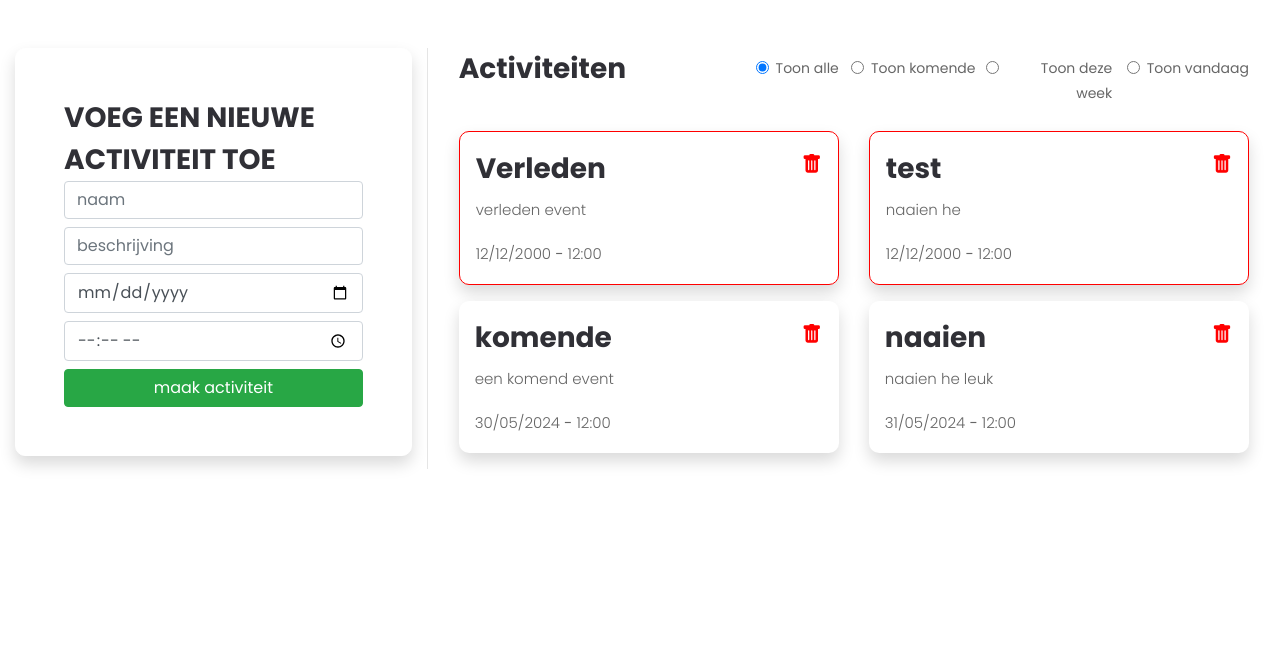
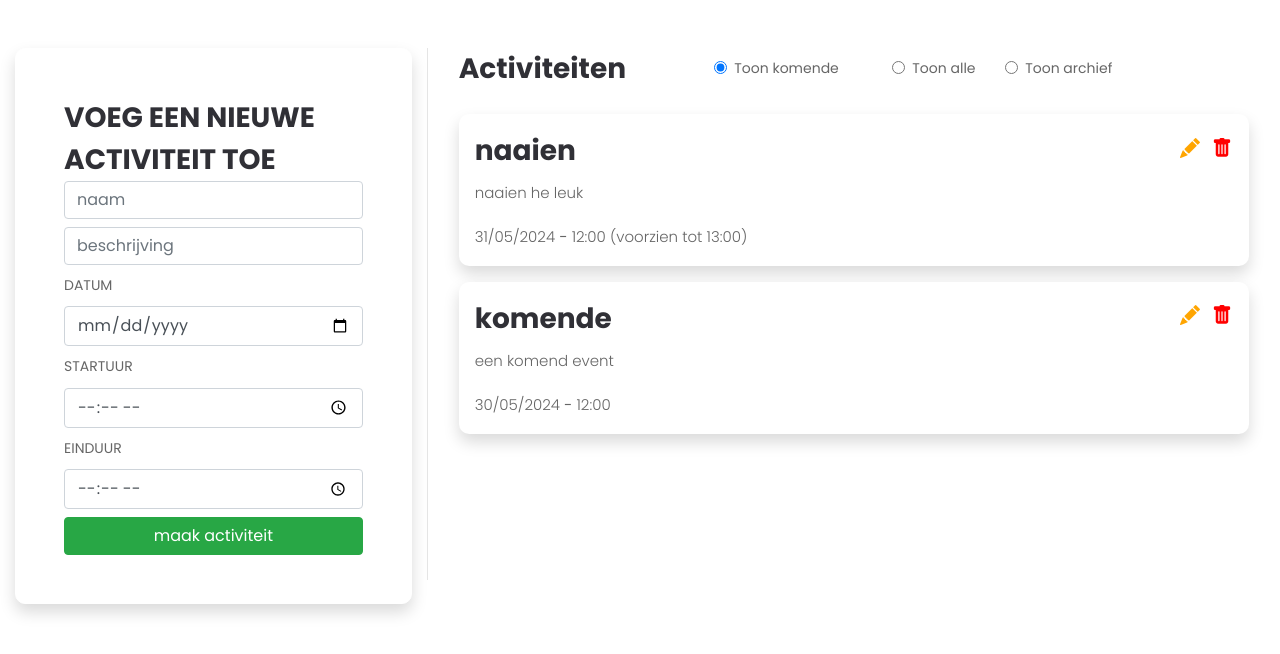
Before and after one commit to tm-robbedecroo/seniorencentrum-OLV, a PHP site: page /view/admin/activiteiten.php in a window 1280 px wide. Shown: the part 120-774 px from the top of the page. Run offline with PHP 8.4, Linux system fonts and the light colour scheme; a user stored in the database is signed in; data comes from the database, SQL or seed files in the repository; both versions use the stored data as it was after the commit; some libraries are stand-ins or nearby versions.

Commit message:
nieuwe databankstructuur, endtime toegevoegd, edit functionaliteitandere sortering

```diff
--- a/view/admin/actions/delete-activity.php
+++ b/view/admin/actions/delete-activity.php
@@ -1,10 +1,12 @@
 <?php
 
 include "connect.php";
+
+session_start();
+
+$_SESSION["filter"] = $_GET["filter"];
 
 $qry = "DELETE FROM tbl_activities WHERE id = '".$_GET['id']."';";
 $result = $conn->query($qry);
 header("Location: ../activiteiten.php");
 die();
-
-?>
--- a/view/admin/activiteiten.php
+++ b/view/admin/activiteiten.php
@@ -3,6 +3,10 @@
 <?php
 session_start();
 if(!isset($_SESSION["username"])) header("Location: index.php");
+
+$filter = "upcoming";
+if(isset($_SESSION["filter"])) $filter = $_SESSION["filter"];
+if(isset($_POST["filter"])) $filter = $_POST["filter"];
 ?>
 <html lang="en">
 <head>
@@ -41,11 +45,21 @@ if(!isset($_SESSION["username"])) header("Location: index.php");
             <div class="col-md-4 mb-4">
                 <div class="form-wrapper shadow mx-auto py-5">
                     <h3 class="highest_text">VOEG EEN NIEUWE ACTIVITEIT TOE</h3>
-                    <form action="actions/add-activity.php" method="post">
-                        <input type="text" class="form-control mt-2" name="name" placeholder="naam">
-                        <input type="text" class="form-control mt-2" name="description" placeholder="beschrijving">
-                        <input type="date" class="form-control mt-2" name="date" placeholder="datum">
-                        <input type="time" class="form-control mt-2" name="time" palceholder="startuur">
+                    <form action="actions/add-activity.php?filter=<?php echo $filter; ?>" method="post">
+                        <input type="text" class="form-control mt-2" name="name" placeholder="naam" required>
+                        <input type="text" class="form-control mt-2" name="description" placeholder="beschrijving" required>
+                        <div class="form-group mt-2 mb-0">
+                            <label for="date-add">DATUM</label>
+                            <input type="date" class="form-control" id="date-add" name="date">
+                        </div>
+                        <div class="form-group mt-2 mb-0">
+                            <label for="time-add">STARTUUR</label>
+                            <input type="time" class="form-control" id="time-add" name="time">
+                        </div>
+                        <div class="form-group mt-2 mb-0">
+                            <label for="endtime-add">EINDUUR</label>
+                            <input type="time" class="form-control" id="endtime-add" name="endtime">
+                        </div>
                         <input type="submit" class="btn btn-success mt-2" style="width: 100%;" value="maak activiteit">
                     </form>
                 </div>
@@ -59,20 +73,16 @@ if(!isset($_SESSION["username"])) header("Location: index.php");
                     <div class="col-md-8">
                         <form method="post" action="activiteiten.php" class="row filters pt-2 text-right">
                             <div class="radio-group col-md-6 col-lg-3">
-                                <input type="radio" name="filter" id="show-all" class="form-check-input" value="all" onchange="this.form.submit()" <?php echo !isset($_POST["filter"]) || $_POST["filter"] == "all" ? "checked" : "" ?>>
+                                <input type="radio" name="filter" id="show-upcoming" class="form-check-input" value="upcoming" onchange="this.form.submit()" <?php echo  $filter == "upcoming" ? "checked" : "" ?>>
+                                <label for="show-upcoming" class="form-check-label">Toon komende</label>
+                            </div>
+                            <div class="radio-group col-md-6 col-lg-3">
+                                <input type="radio" name="filter" id="show-all" class="form-check-input" value="all" onchange="this.form.submit()" <?php echo $filter == "all" ? "checked" : "" ?>>
                                 <label for="show-all" class="form-check-label">Toon alle</label>
                             </div>
                             <div class="radio-group col-md-6 col-lg-3">
-                                <input type="radio" name="filter" id="show-upcoming" class="form-check-input" value="upcoming" onchange="this.form.submit()" <?php echo isset($_POST["filter"]) && $_POST["filter"] == "upcoming" ? "checked" : "" ?>>
-                                <label for="show-upcoming" class="form-check-label">Toon komende</label>
-                            </div>
-                            <div class="radio-group col-md-6 col-lg-3">
-                                <input type="radio" name="filter" id="show-week" class="form-check-input" value="week" onchange="this.form.submit()" <?php echo isset($_POST["filter"]) && $_POST["filter"] == "week" ? "checked" : "" ?>>
-                                <label for="show-week" class="form-check-label">Toon deze week</label>
-                            </div>
-                            <div class="radio-group col-md-6 col-lg-3">
-                                <input type="radio" name="filter" id="show-day" class="form-check-input" value="day" onchange="this.form.submit()" <?php echo isset($_POST["filter"]) && $_POST["filter"] == "day" ? "checked" : "" ?>>
-                                <label for="show-day" class="form-check-label">Toon vandaag</label>
+                                <input type="radio" name="filter" id="show-archive" class="form-check-input" value="archive" onchange="this.form.submit()" <?php echo $filter == "archive" ? "checked" : "" ?>>
+                                <label for="show-archive" class="form-check-label">Toon archief</label>
                             </div>
                         </form>
                     </div>
@@ -82,25 +92,18 @@ if(!isset($_SESSION["username"])) header("Location: index.php");
 
                     <?php
 
-                    $qry = "SELECT * FROM tbl_activities ORDER BY date ASC, time ASC";
-
-                    if(isset($_POST["filter"])){
-                        $filter = $_POST["filter"];
+                    $qry = "SELECT * FROM tbl_activities WHERE date >= '".date("Y-m-d")."' ORDER BY date DESC, time DESC;";
 
                     switch($filter) {
                         case "upcoming":
-                                $qry = "SELECT * FROM tbl_activities WHERE date >= '".date("Y-m-d")."' ORDER BY date DESC, time ASC;";
+                            $qry = "SELECT * FROM tbl_activities WHERE date >= '".date("Y-m-d")."' ORDER BY date DESC, time DESC;";
                             break;
-                            case "week":
-                                $qry = "SELECT * FROM tbl_activities WHERE date >= '".date("Y-m-d")."' AND date <= '".date("Y-m-d", strtotime("next sunday"))."' ORDER BY date DESC, time ASC;";
-                                break;
-                            case "day":
-                                $qry = "SELECT * FROM tbl_activities WHERE date LIKE '".date("Y-m-d")."' ORDER BY time ASC;";
+                        case "archive":
+                            $qry = "SELECT * FROM tbl_activities WHERE date < '".date("Y-m-d")."' ORDER BY date DESC, time DESC;";
                             break;
                         default:
                             $qry = "SELECT * FROM tbl_activities ORDER BY date ASC, time ASC";
                             break;
-                        }
                     }
 
                     $result = $conn->query($qry);
@@ -108,19 +111,20 @@ if(!isset($_SESSION["username"])) header("Location: index.php");
                     if($result->num_rows > 0){
                         while($row = $result->fetch_assoc()) {
                             echo "
-                            <div class='col-md-6 mb-3'>
+                            <div class='col-md-12 mb-3'>
                                 <div class='activity-item shadow ".($row["date"] < date("Y-m-d") ? "old-activity-item" : "")."'>
-                                    <a class='ai-delete' href='actions/delete-activity.php?id=".$row["id"]."'><i class='bi bi-trash-fill'></i></a>
+                                    <a class='ai-edit' href='#' data-toggle='modal' data-target='#editModal' onClick='setContent(".$row["id"].")'><i class='bi bi-pencil-fill'></i></a>
+                                    <a class='ai-delete' href='actions/delete-activity.php?id=".$row["id"]."&filter=".$filter."'><i class='bi bi-trash-fill'></i></a>
                                     <h1 class='highest_text'>".$row["name"]."</h1>
                                     <br><br>
                                     <p class='mt-0 mx-0'>".$row["description"]."</p>
-                                    <p class='mx-0' style='display: inline; width: max-content;'>".date("d/m/Y", strtotime($row["date"]))." <strong>-</strong> ".($row["time"] == "" ? 'HELE DAG' : $row["time"])."</p>
+                                    <p class='mx-0' style='display: inline; width: max-content;'>".date("d/m/Y", strtotime($row["date"]))." <strong>-</strong> ".$row["time"]." ".($row["endtime"] == "" ? '' : '(voorzien tot '.$row["endtime"].')')."</p>
                                 </div>
                             </div>";
                         }
                     } else {
                         echo "
-                        <div class='col-md-6 mb-3'>
+                        <div class='col-md-12 mb-3'>
                             <h3 class='highest_text'>Er zijn geen aankomende activiteiten.</h3>
                         </div>";
                     }
@@ -132,5 +136,80 @@ if(!isset($_SESSION["username"])) header("Location: index.php");
         </div>
 
     </div>
+
+    <div class="modal fade" id="editModal" tabindex="-1" role="dialog" aria-labelledby="editModalLabel" aria-hidden="true">
+        <div class="modal-dialog" role="document">
+            <div class="modal-content">
+                <div class="modal-header">
+                    <h5 class="modal-title" id="editModalLabel">BEWERK ACTIVITEIT</h5>
+                    <button type="button" class="close" data-dismiss="modal" aria-label="Close">
+                        <span aria-hidden="true">&times;</span>
+                    </button>
+                </div>
+                <div class="modal-body">
+                    <form id="editForm" action="actions/edit-activity.php?filter=<?php echo $filter; ?>" method="post">
+                        <div class="form-group">
+                            <label for="name">NAAM</label>
+                            <input type="text" class="form-control" id="name" name="name" required>
+                        </div>
+                        <div class="form-group">
+                            <label for="description">BESCHRIJVING</label>
+                            <textarea class="form-control" id="description" name="description" required></textarea>
+                        </div>
+                        <div class="form-group">
+                            <label for="date">DATUM</label>
+                            <input type="date" class="form-control" id="date" name="date" required>
+                        </div>
+                        <div class="form-group">
+                            <label for="time">STARTUUR</label>
+                            <input type="time" class="form-control" id="time" name="time" required>
+                        </div>
+                        <div class="form-group">
+                            <label for="endtime">EINDUUR</label>
+                            <input type="time" class="form-control" id="endtime" name="endtime">
+                        </div>
+                        <input type="hidden" name="id" id="activityId">
+                        <button type="submit" class="btn btn-primary">Submit</button>
+                    </form>
+                </div>
+            </div>
+        </div>
+    </div>
+
+    <script src="https://code.jquery.com/jquery-3.5.1.slim.min.js"></script>
+    <script src="https://cdn.jsdelivr.net/npm/@popperjs/core@2.5.4/dist/umd/popper.min.js"></script>
+    <script src="https://stackpath.bootstrapcdn.com/bootstrap/4.5.2/js/bootstrap.min.js"></script>
+
+
+    <script>
+
+        <?php
+
+        $qry = "SELECT * FROM tbl_activities ORDER BY date ASC, time ASC";
+        $result = $conn->query($qry);
+
+        $activities = array();
+
+        while ($row = $result->fetch_assoc()) {
+            array_push($activities, $row);
+        }
+
+        $result->data_seek(0);
+
+        ?>
+
+        const activities = <?php echo json_encode($activities); ?>;
+
+        function setContent(id) {
+            let activity = activities.filter(a => a.id == id)[0];
+            console.log(activity);
+            document.getElementById("name").value = activity.name;
+            document.getElementById("description").value = activity.description;
+            document.getElementById("date").value = activity.date;
+            document.getElementById("time").value = activity.time;
+            document.getElementById("endtime").value = activity.endtime;
+            document.getElementById("activityId").value = activity.id;
+        }
+    </script>
 </body>
 </html>
--- a/view/admin/css/style.css
+++ b/view/admin/css/style.css
@@ -44,7 +44,16 @@
     right: 2rem;
     font-size: 20px;
     color: red;
-    z-index: 9999 !important;
+    z-index: 1 !important;
+}
+
+.activity-item .ai-edit {
+    position: absolute;
+    top: 1rem;
+    right: 4rem;
+    font-size: 20px;
+    color: orange;
+    z-index: 1 !important;
 }
 
 @media (max-width: 576px) {
```
Also changed, not shown: scolv.sql (added, +103 -0 lines), view/admin/actions/add-activity.php (+7 -5 lines), view/admin/actions/edit-activity.php (added, +21 -0 lines). Lines whose indentation alone changed are shown as unchanged.
